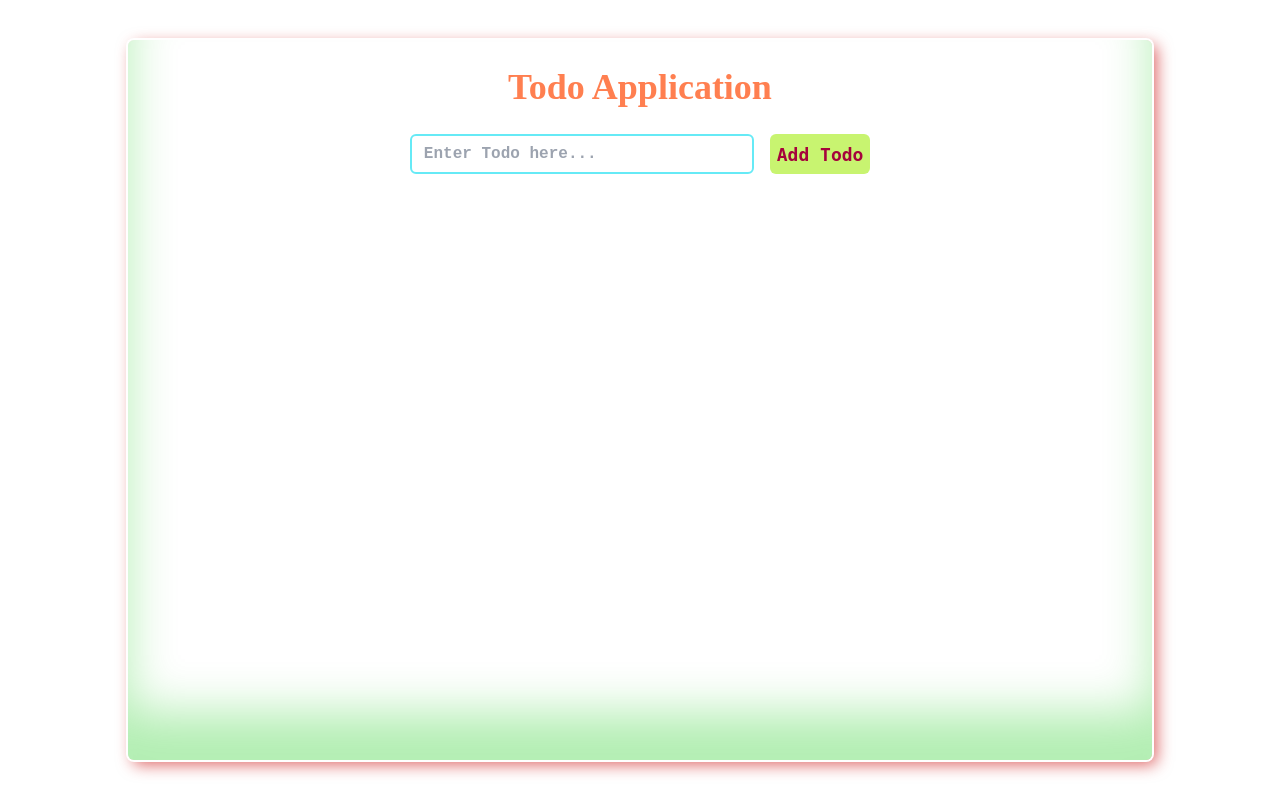
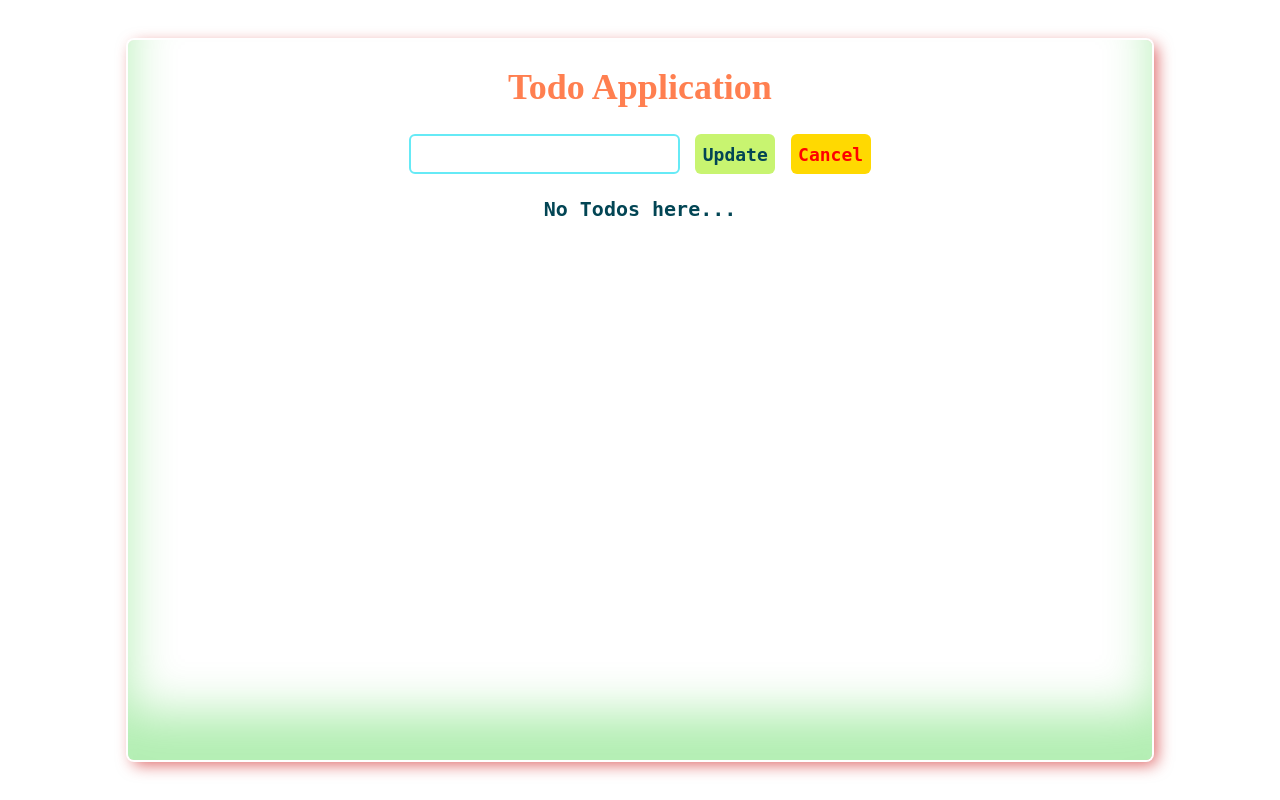
Before and after one commit to CodeWithYash99/todo-app, a React (Create React App) app: page / in a window 1280 px wide. Built offline with nearby package versions, Linux system fonts and the light colour scheme.

Commit message:
Update Todo Items

```diff
--- a/src/components/Todo/index.css
+++ b/src/components/Todo/index.css
@@ -37,7 +37,49 @@
     font-family: 'monospace';
     font-size: 18px;
     font-weight: 700;
-    width: 100px;
+    padding: 0 14px;
+    min-width: 100px;
     border-radius: 6px;
     cursor: pointer;
 }
+
+.todo-update-input {
+    font-family: 'Courier New', Courier, monospace;
+    font-size: 16px;
+    font-weight: 700;
+    padding-left: 12px;
+    width: 55%;
+    height: 40px;
+    border-radius: 6px;
+    border: 2px solid #66eaf6;
+    outline: none;
+}
+
+.update-todo-btn {
+    background-color: #c8f470;
+    color: #024554;
+    font-family: 'monospace';
+    font-size: 18px;
+    font-weight: 700;
+    min-width: 80px;
+    border-radius: 6px;
+    cursor: pointer;
+}
+
+.cancel-todo-btn {
+    background-color: #ffd901;
+    color: red;
+    font-family: 'monospace';
+    font-size: 18px;
+    font-weight: 700;
+    min-width: 80px;
+    border-radius: 6px;
+    cursor: pointer;
+}
+
+.empty-todos {
+    color: #024554;
+    font-family: 'monospace';
+    font-size: 20px;
+    font-weight: 700;
+}
--- a/src/components/Todo/index.js
+++ b/src/components/Todo/index.js
@@ -1,34 +1,51 @@
-import React, { useState } from "react";
+import React, { useEffect, useState } from "react";
 import { v4 as uuidv4 } from "uuid";
 
 import { TodoItem } from "../TodoItem";
 
 import "./index.css";
 
+const initialTodoItems = () => {
+  let getLocalItems = localStorage.getItem("todosList");
+
+  if (getLocalItems) {
+    return JSON.parse(localStorage.getItem(getLocalItems));
+  } else {
+    return [];
+  }
+};
+
 export const Todo = () => {
   const [todo, setTodo] = useState("");
   const [todoItems, setTodoItems] = useState([]);
+  const [updateTodo, setUpdateTodo] = useState(initialTodoItems());
+
+  useEffect(() => {
+    localStorage.setItem("todosList", JSON.stringify(todoItems));
+  }, [todoItems]);
 
   function addTodoHandler(event) {
     event.preventDefault();
 
-    if (todo !== "") {
+    if (todo) {
       const newTodo = {
         id: uuidv4(),
         title: todo,
+        status: false,
       };
       setTodoItems((prev) => [...prev, newTodo]);
       setTodo("");
     }
   }
 
-  function onChangeTodoInput(event) {
-    setTodo(event.target.value);
+  function todoComplete(id) {
+    let newTodo = todoItems.map((todo) => {
+      if (todo.id === id) {
+        return { ...todo, status: !todo.status };
       }
-
-  function todoEdit(id) {
-    const edit = todoItems.filter((each) => each.id === id)
-    setTodo(edit[0].title)
+      return todo;
+    });
+    setTodoItems(newTodo);
   }
 
   function deleteTodoItem(id) {
@@ -36,10 +53,51 @@ export const Todo = () => {
     setTodoItems(updateTodo);
   }
 
+  function onChangeUpdateTodo(e) {
+    let newEntry = {
+      id: updateTodo.id,
+      title: e.target.value,
+      status: updateTodo.status ? true : false,
+    };
+
+    setUpdateTodo(newEntry);
+  }
+
+  function onClickUpdateTodo() {
+    let filterData = [...todoItems].filter((todo) => todo.id !== updateTodo.id);
+    let filterRecords = [...filterData, updateTodo];
+    setTodoItems(filterRecords);
+    setUpdateTodo("");
+  }
+
+  function onClickCancelTodo(e) {
+    setUpdateTodo("");
+  }
+
   return (
     <div className="todo-container flex flex-col items-center">
       <h1 className="todo-title">Todo Application</h1>
 
+      {updateTodo ? (
+        <form
+          className="todo-form-container flex flex-row justify-evenly"
+          onSubmit={addTodoHandler}
+        >
+          <input
+            className="todo-update-input"
+            type="text"
+            name="Todo"
+            value={updateTodo && updateTodo.title}
+            onChange={onChangeUpdateTodo}
+          />
+          <button className="update-todo-btn" onClick={onClickUpdateTodo}>
+            Update
+          </button>
+          <button className="cancel-todo-btn" onClick={onClickCancelTodo}>
+            Cancel
+          </button>
+        </form>
+      ) : (
         <form
           className="todo-form-container flex flex-row justify-evenly"
           onSubmit={addTodoHandler}
@@ -50,19 +108,21 @@ export const Todo = () => {
             placeholder="Enter Todo here..."
             name="Todo"
             value={todo}
-          onChange={onChangeTodoInput}
+            onChange={(e) => setTodo(e.target.value)}
           />
           <input className="add-todo-btn" type="submit" value="Add Todo" />
         </form>
+      )}
 
       {todoItems.length !== 0 ? (
         <TodoItem
           todoItems={todoItems}
-          todoEdit={todoEdit}
+          setUpdateTodo={setUpdateTodo}
+          todoComplete={todoComplete}
           deleteTodoItem={deleteTodoItem}
         />
       ) : (
-        ""
+        <p className="empty-todos">No Todos here...</p>
       )}
     </div>
   );
--- a/src/components/TodoItem/index.css
+++ b/src/components/TodoItem/index.css
@@ -1,5 +1,5 @@
 .todo-item-container {
-    width: 40%;
+    width: 50%;
 }
 .todo-items-heading {
     color: #f05a24;
@@ -34,8 +34,30 @@
     line-height: 40px;
 }
 
+.done {
+    text-decoration: line-through;
+    opacity: 0.4;
+}
+
+.update-todo-item {
+    font-family: 'Courier New', Courier, monospace;
+    font-size: 16px;
+    margin-right: 8px;
+    padding-left: 8px;
+    height: 34px;
+    border-radius: 8px;
+    border: 1px solid grey;
+    outline: none;
+}
+
 .icons-container {
-    width: 80px;
+    width: 120px;
+}
+
+.todo-complete-icon {
+    color: #0bae36;
+    font-size: 20px;
+    cursor: pointer;
 }
 
 .todo-edit-icon {
--- a/src/components/TodoItem/index.js
+++ b/src/components/TodoItem/index.js
@@ -1,13 +1,12 @@
 import React from "react";
 
 import { BiSolidEdit } from "react-icons/bi";
-import { IoTrashSharp } from "react-icons/io5";
+import { IoTrashSharp, IoCheckmarkDoneCircle } from "react-icons/io5";
+// import { GrUpdate } from "react-icons/gr";
 
 import "./index.css";
 
-export const TodoItem = (props) => {
-  const { todoItems, todoEdit, deleteTodoItem } = props;
-
+export const TodoItem = ({ todoItems, deleteTodoItem, todoComplete, setUpdateTodo }) => {
   return (
     <div className="todo-item-container flex flex-col justify-center items-center">
       <h3 className="todo-items-heading">Todo Items</h3>
@@ -18,12 +17,20 @@ export const TodoItem = (props) => {
             key={todo.id}
             className="todo-list-item flex flex-row justify-between items-center"
           >
-            <p>{todo.title}</p>
+            <p className={todo.status ? "done" : ""}>{todo.title}</p>
+
             <div className="icons-container flex flex-row justify-between">
-              <BiSolidEdit
-                className="todo-edit-icon"
-                onClick={() => todoEdit(todo.id)}
+              <IoCheckmarkDoneCircle
+                className="todo-complete-icon"
+                onClick={() => todoComplete(todo.id)}
               />
+
+              {todo.status ? null : <BiSolidEdit className="todo-edit-icon" onClick={() => setUpdateTodo({
+                id: todo.id,
+                title: todo.title,
+                status: todo.status ? true : false
+              })} />}
+
               <IoTrashSharp
                 className="todo-delete-icon"
                 onClick={() => deleteTodoItem(todo.id)}
```
Lines whose indentation alone changed are shown as unchanged.
